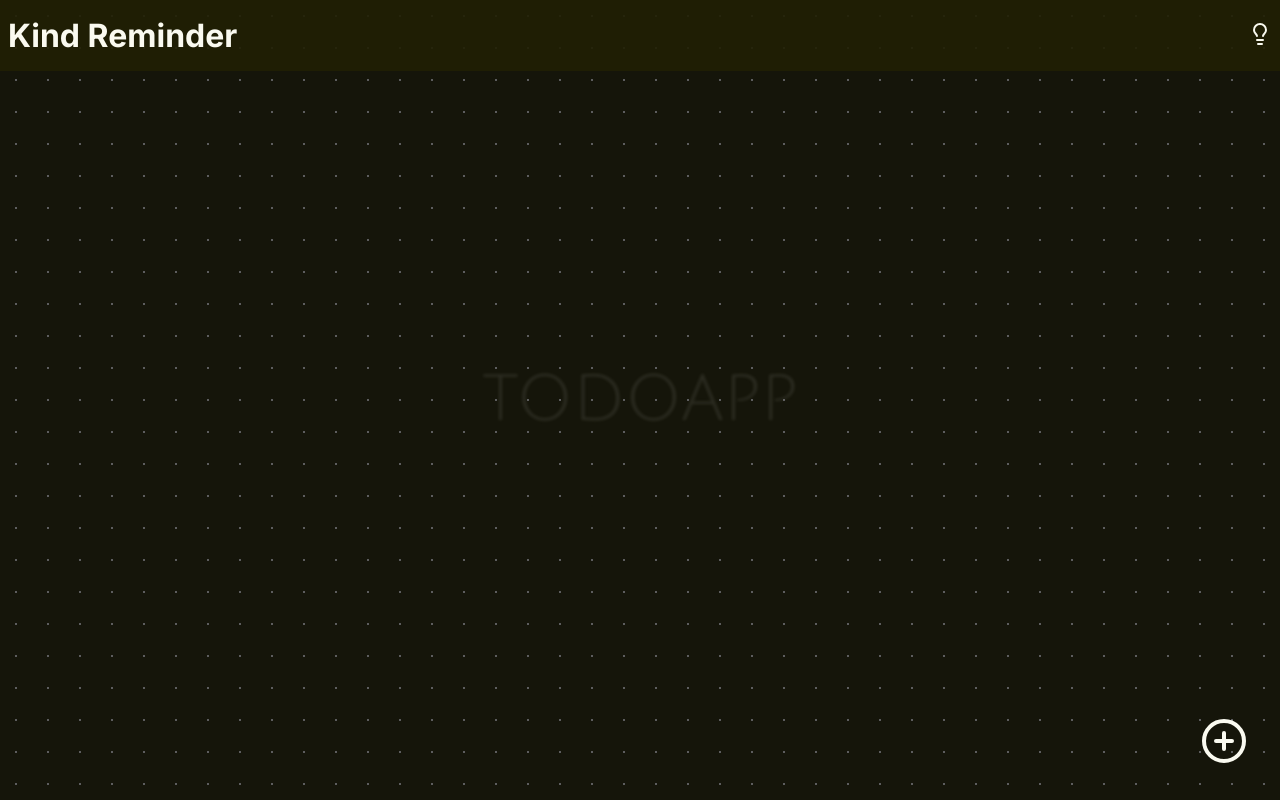
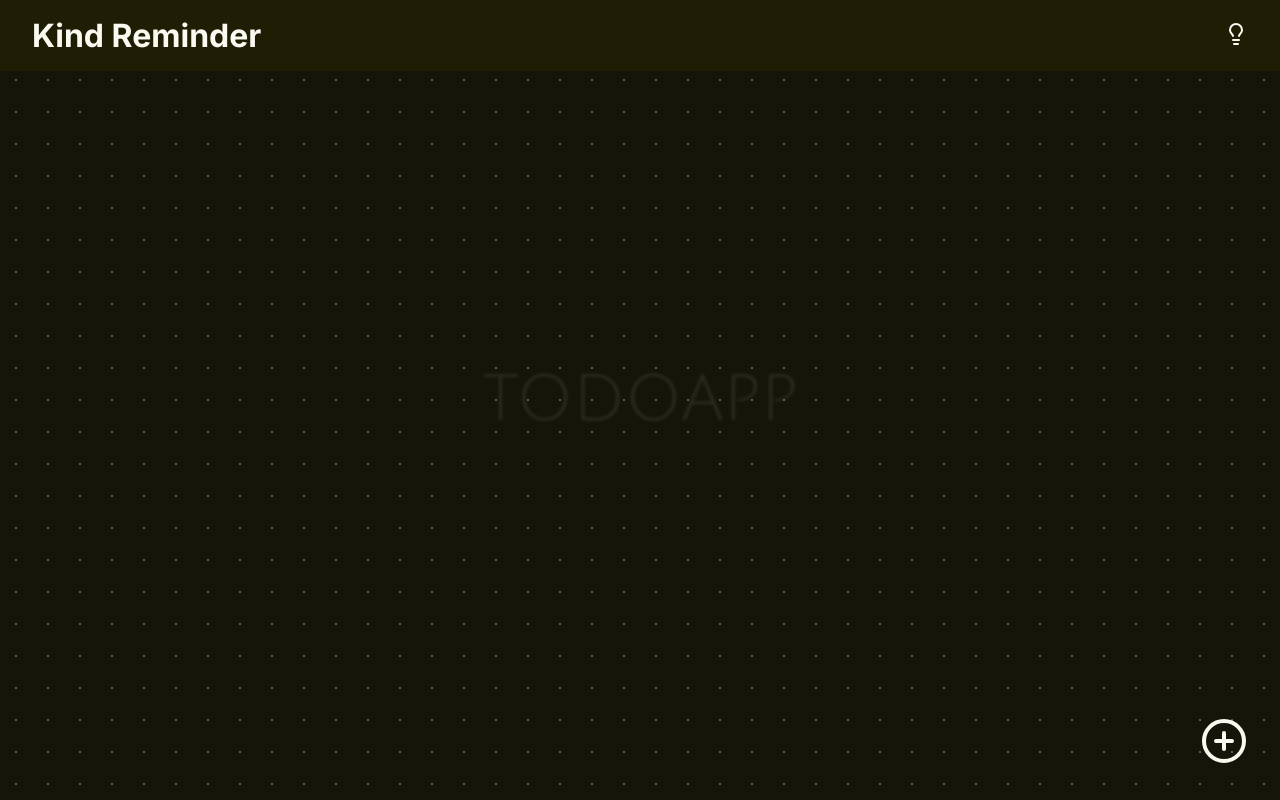
Before and after one commit to MironRazvan/todoapp, a React (Vite) app: page / in a window 1280 px wide. Built offline with nearby package versions, Linux system fonts and the light colour scheme.

Commit message:
feat: update padding and height in CSS for improved layout and usability

```diff
--- a/src/App.css
+++ b/src/App.css
@@ -103,7 +103,7 @@ header.header__container {
 	top: 0;
 	left: 0; */
 	width: 100%;
-	padding: 1rem 0.5rem;
+	padding: 1rem 2rem;
 	display: flex;
 	justify-content: space-between;
 	align-items: center;
@@ -544,7 +544,7 @@ html.dark-theme button.note__text__deletebtn > svg {
 	}
 	.note__container.expanded {
 		width: 100%;
-		height: 20rem;
+		height: 30rem;
 		background-color: rgba(var(--secondary-color), 1);
 	}
 
```
